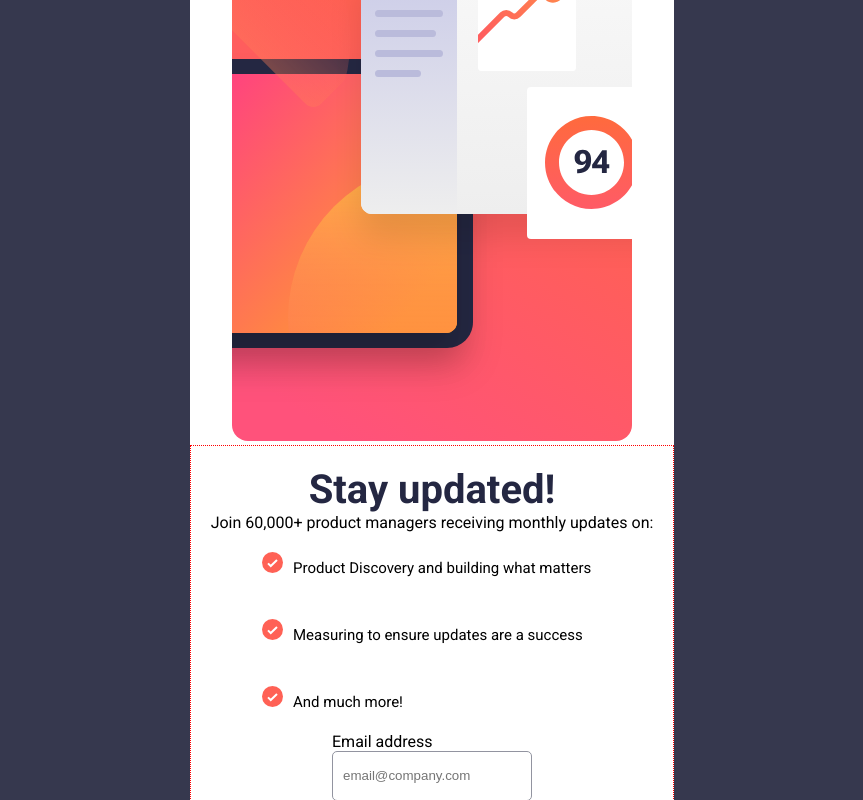
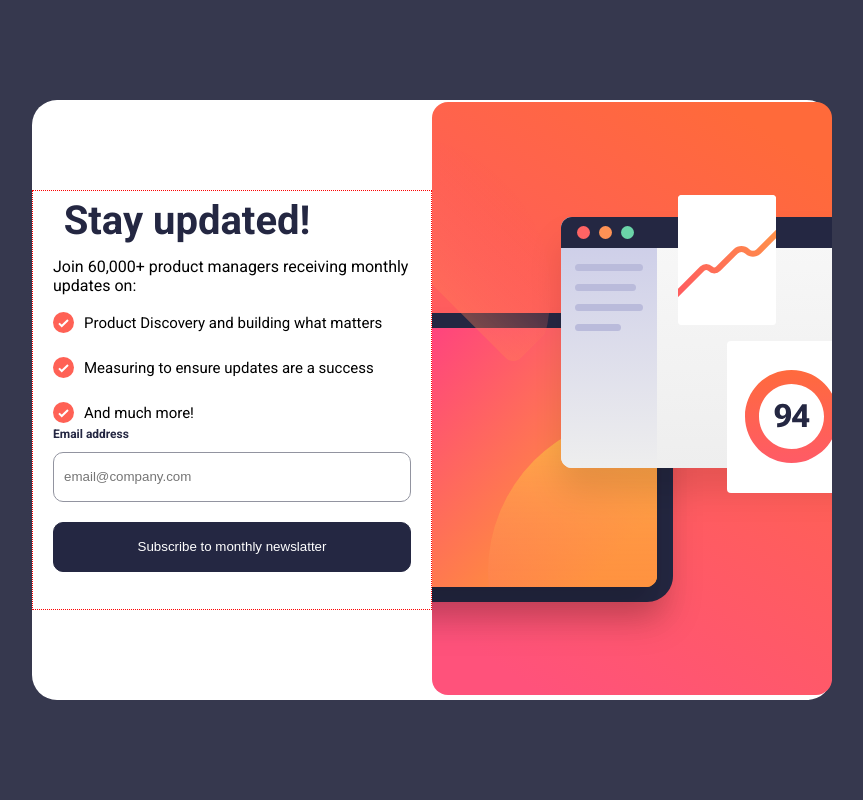
Before and after one commit to Biggyhands/Newsletter-sign-up-form, a React (Vite) app in the folder app/: page / in a window 1280 px wide. Shown: the top 800 px of the page, without its empty margins (208-1071 px from the left). Built offline with nearby package versions, Linux system fonts and the light colour scheme.

Commit message:
media queries updated

```diff
--- a/app/src/components/SignUpPicture.jsx
+++ b/app/src/components/SignUpPicture.jsx
@@ -19,6 +19,7 @@ export const SignUpPicture = () => {
   return (
     <>
       <img
+        className="card-img"
         src={
           isMobileView ? signUpIllustrationMobile : signUpIllustrationDesktop
         }
--- a/app/src/style.css
+++ b/app/src/style.css
@@ -44,22 +44,23 @@ body {
   flex-direction: column;
   justify-content: space-around;
   align-items: center;
-  padding: 20px;
+  padding: 0 20px;
 }
 
 .sign-up-info-container h1 {
   font-weight: bold;
   font-size: 40px;
+  position: relative;
+  right: 45px;
   color: var(--color-neutral-dark-slate-grey);
 }
 .sign-up-info-container p {
   font-size: 16px;
 }
 .sign-up-benefits-container {
-  height: 200px;
-  width: 340px;
+  height: 20%;
+  width: 100%;
   list-style: none;
-  padding: 0;
   display: flex;
   flex-direction: column;
   justify-content: space-around;
@@ -67,27 +68,73 @@ body {
   font-size: 15px;
 }
 
+.sign-up-benefits-container li {
+  padding-bottom: 20px;
+}
+
 .benefits-img {
   padding-right: 10px;
+  position: relative;
+  bottom: -5px;
 }
 /**/
 
 /*form container Style*/
 .sign-up-form {
   height: 200px;
-  width: 200px;
+  width: 100%;
+  padding-top: 20px;
+}
+
+.sign-up-form label {
+  font-size: 12px;
+  font-weight: bold;
+  color: var(--color-neutral-dark-slate-grey);
 }
 
 .sign-up-form input {
   width: 100%;
   height: 50px;
   border: solid 1px var(--color-neutral-grey);
-  border-radius: 5px;
+  border-radius: 10px;
   padding: 10px;
-  margin-bottom: 10px;
+  margin: 10px 0;
 }
 
+.sign-up-form input:hover {
+  border: solid 1px var(--color-neutral-dark-slate-grey);
+  cursor: pointer;
+}
+
+.sign-up-form button {
+  width: 100%;
+  height: 50px;
+  border: solid 1px var(--color-neutral-dark-slate-grey);
+  border-radius: 10px;
+  padding: 10px;
+  margin: 10px 0;
+  background-color: var(--color-neutral-dark-slate-grey);
+  color: var(--color-neutral-white);
+}
+
+.sign-up-form button:hover {
+  background-color: var(--color-primary-tomato);
+  color: var(--color-neutral-white);
+  border-color: var(--color-primary-tomato);
+  cursor: pointer;
+}
+
+.sign-up-form button:active {
+  transform: translateY(2px);
+  background-color: hsl(4, 72%, 60%);
+  border-color: hsl(4, 72%, 60%);
+  box-shadow: 0 1px 3px rgba(0, 0, 0, 0.2);
+}
 /**/
+
+/*----media queries----*/
+
+/*375*/
 
 @media (max-width: 375px) and (max-height: 842px) {
   .sign-up-card-container {
@@ -96,6 +143,49 @@ body {
   }
 }
 
+/*425*/
+
+@media (min-width: 425px) and (max-width: 767px) {
+  .sign-up-card-container {
+    width: 100vw;
+    height: 100vh;
+  }
+
+  .sign-up-info-container {
+    border: dotted 1px red;
+    width: 100%;
+    height: 70%;
+    display: flex;
+    flex-direction: column;
+    justify-content: space-around;
+    align-items: center;
+    padding: 0 20px;
+  }
+
+  .sign-up-info-container h1 {
+    position: relative;
+    right: 70px;
+  }
+
+  .card-img {
+    width: 425px;
+  }
+}
+/*768*/
+
+@media (min-width: 768px) and (max-width: 1439px) {
+  .sign-up-card-container {
+    height: 600px;
+    width: 800px;
+    border-radius: 25px;
+    display: flex;
+    flex-direction: row-reverse;
+    justify-content: space-between;
+    align-items: center;
+  }
+}
+
+/*1440*/
 @media (min-width: 1440px) {
   .sign-up-card-container {
     height: 650px;
```
